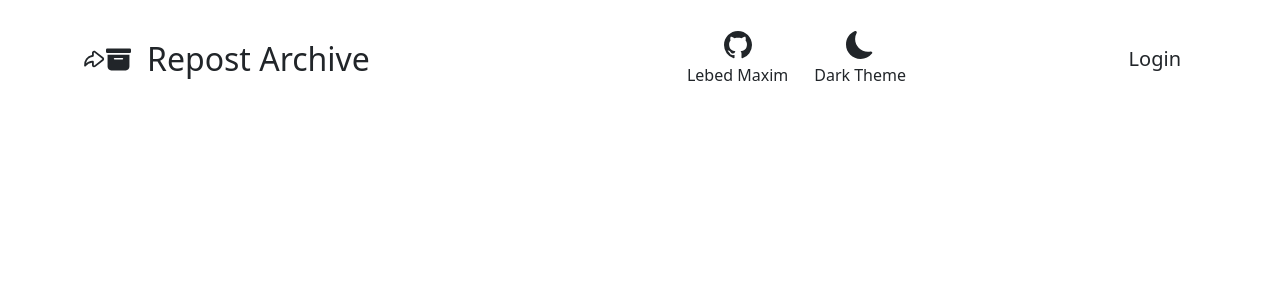
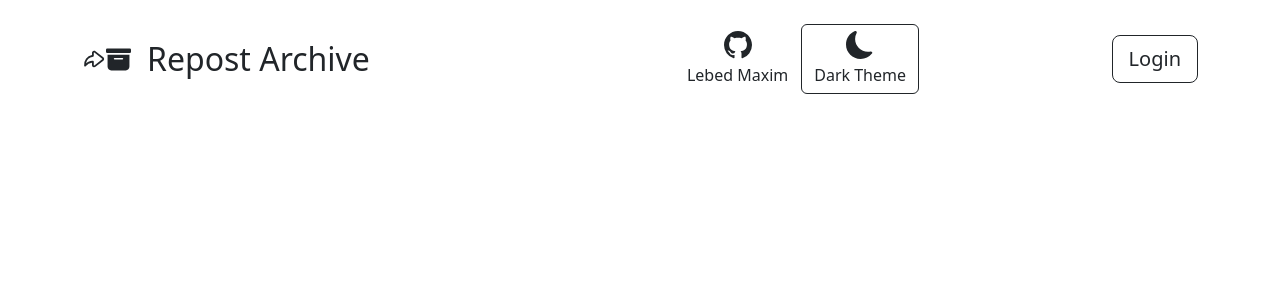
Before and after one commit to LebedMaxim/repost-archive-app-ui, an Angular app: page / in a window 1280 px wide. Shown: the top 300 px of the page. Built offline with nearby package versions, Linux system fonts and the light colour scheme.

Commit message:
feature: add a dark mode switcher

```diff
--- a/src/app/app.component.html
+++ b/src/app/app.component.html
@@ -30,7 +30,7 @@
 
       <li class="btn-group" aria-label="Basic checkbox toggle button group">
         <input type="checkbox" class="btn-check" id="check" autocomplete="off">
-        <label class="btn" for="check">
+        <label (click)="changeTheme()" class="btn" [ngClass]="btnOutline" for="check">
           <svg class="bi d-block mx-auto mb-1" width="28" height="28" xmlns="http://www.w3.org/2000/svg"
                fill="currentColor" viewBox="0 0 16 16">
             <path d="M6 .278a.77.77 0 0 1 .08.858 7.2 7.2 0 0 0-.878 3.46c0 4.021 3.278 7.277 7.318 7.277q.792-.001 1.533-.16a.79.79 0 0 1 .81.316.73.73 0 0 1-.031.893A8.35 8.35 0 0 1 8.344 16C3.734 16 0 12.286 0 7.71 0 4.266 2.114 1.312 5.124.06A.75.75 0 0 1 6 .278"/>
@@ -40,7 +40,7 @@
     </ul>
 
     <div class="col-md-3 text-end">
-      <button type="button" class="btn btn-lg">Login</button>
+      <button type="button" class="btn btn-lg" [ngClass]="btnOutline">Login</button>
     </div>
   </header>
 </div>
--- a/src/app/app.component.ts
+++ b/src/app/app.component.ts
@@ -1,4 +1,4 @@
-import { Component } from '@angular/core';
+import {Component} from '@angular/core';
 
 @Component({
   selector: 'app-root',
@@ -7,4 +7,22 @@ import { Component } from '@angular/core';
 })
 export class AppComponent {
   title = 'repost-archive-app-ui';
+
+  darkTheme = false;
+  btnOutline = 'btn-outline-dark';
+
+  changeTheme() {
+    function themeSwitcher(color: any) {
+      document.getElementById('themeSwitcher')!.setAttribute('data-bs-theme', color)
+    }
+
+    if (this.darkTheme) {
+      themeSwitcher('light')
+      this.btnOutline = 'btn-outline-dark';
+    } else {
+      themeSwitcher('dark')
+      this.btnOutline = 'btn-outline-light';
+    }
+    this.darkTheme = !this.darkTheme
+  }
 }
--- a/src/index.html
+++ b/src/index.html
@@ -1,5 +1,5 @@
 <!doctype html>
-<html lang="en">
+<html lang="en" id="themeSwitcher">
 <head>
   <meta charset="utf-8">
   <title>RepostArchiveAppUi</title>
```
